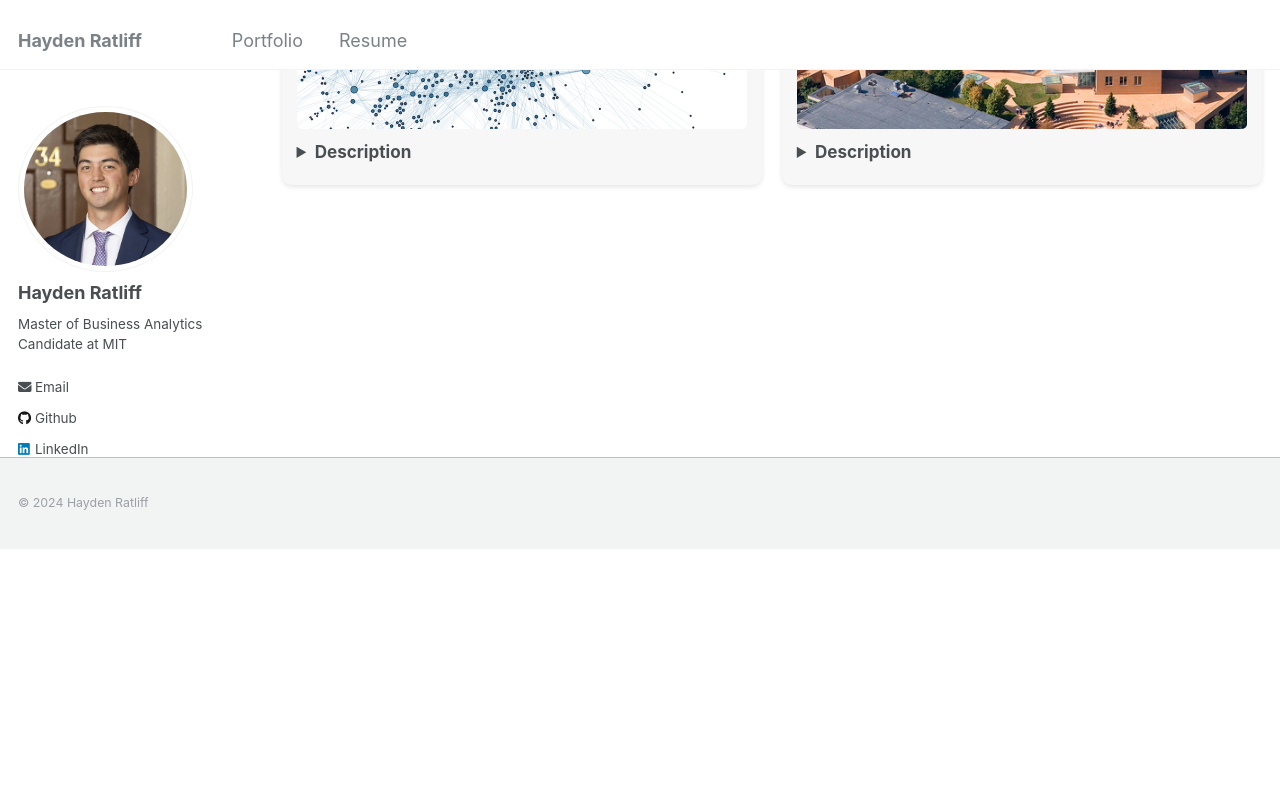
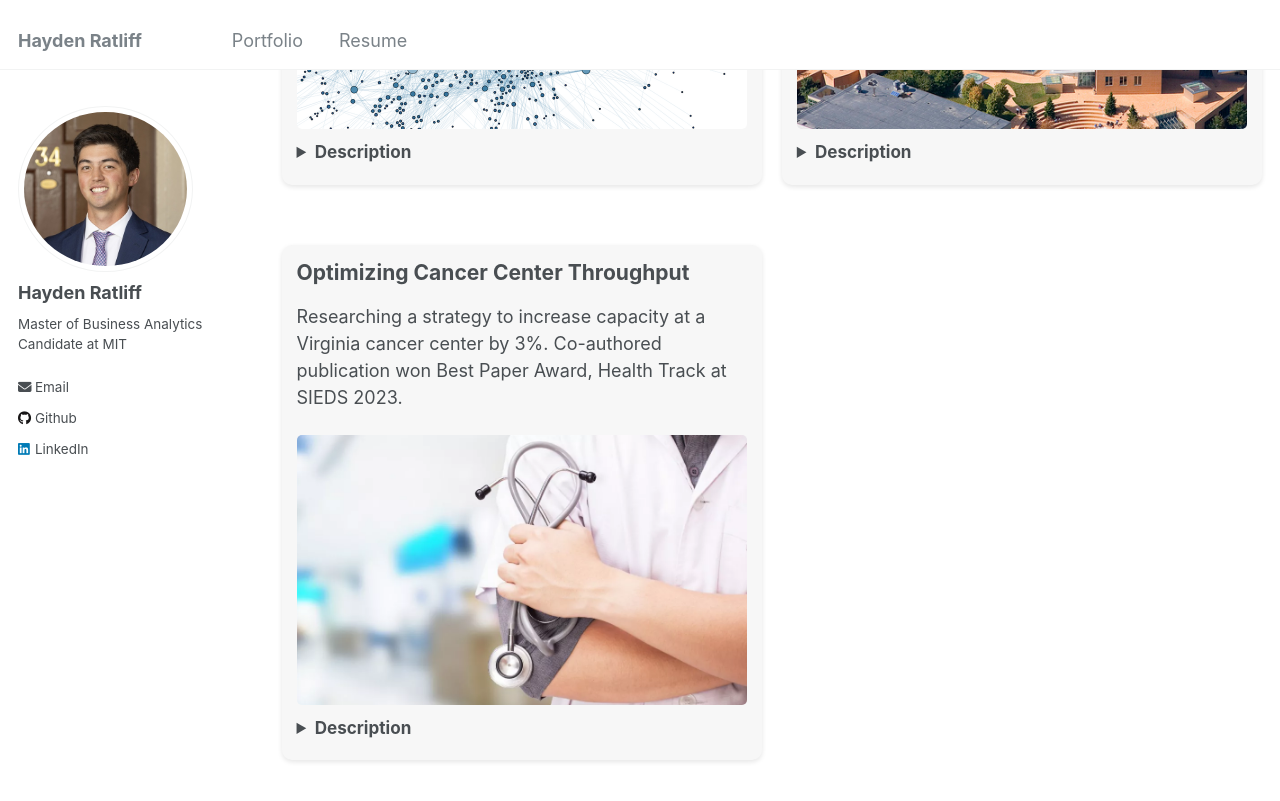
Before and after one commit to haydenratliff/haydenratliff.github.io, a Jekyll site: the page built from _pages/portfolio.md, in a window 1280 px wide and 900 px high, scrolled down 553 px. Shown: the top 801 px of the window. Built offline with Jekyll 4.4.1, drawn with Linux system fonts in a browser that asks for light colours; before the commit the page ends 1102 px from its top, so only the background shows below that; part of the change alters nothing that is shown.

```diff
--- a/_data/portfolio.yml
+++ b/_data/portfolio.yml
@@ -20,7 +20,7 @@
     A dual-LLM approach to answering questions with context using Graph [Retrieval Augmented Generation](https://aws.amazon.com/what-is/retrieval-augmented-generation/), or [GraphRAG](https://neo4j.com/blog/graphrag-manifesto/).
 
     *Methods:*
-    1. The user asks a question to the chatbot.
+    1. The user asks the chatbot a question.
     2. The chatbot uses *[TinyLlama-1.1B-Chat-v1.0](https://huggingface.co/TinyLlama/TinyLlama-1.1B-Chat-v1.0)* to translate the question to Cypher Query Language using few-shot learning.
     3. The chatbot executes the generated query on a Neo4j Knowledge Graph database to retrieve context for the question.
     4. The chatbot uses *[deepset/roberta-base-squad2](https://huggingface.co/deepset/roberta-base-squad2)* to answer the question using the context extracted from the database. If no context is extracted or the query was invalid, answers "I don't know."
@@ -99,27 +99,28 @@
   item2: "**Report:** [Read PDF](https://github.com)"
   show: false
 
-- title: Optimizing Cancer Care Throughput
-  short_description: Developing a strategy to increase capacity at a Virginia cancer center by 3%. Best Paper Award, Health Track at SIEDS 2023.
+- title: Optimizing Cancer Center Throughput
+  short_description: Researching a strategy to increase capacity at a Virginia cancer center by 3%. Co-authored publication won Best Paper Award, Health Track at SIEDS 2023.
   full_description: |
-    An image-based system for navigating MIT's Stata Center, a notoriously complex building.
+    A systems-based approach to increasing throughput at a central Virginia cancer infusion center.
 
     *Methods:*
-    1. X
-    2. Y
-    3. Z
+    - Conducted live observations and interviews with nurses, schedulers, and pharmacists.
+    - Built a process map representation of the infusion center to visualize process inefficiencies.
+    - Calculated descriptive statistics to determine infusion chair utilization rate.
+    - Trained stepwise linear regression models to understand drivers of appointment length and drug mixing time.
+    - Used decision modeling and stakeholder input to identify drugs causing pharmacy bottleneck.
 
     *Results:*
-    - Item 1
-    - Item 2
+    - Proposed strategy to improve capacity while holding nurse staffing constant due to the ongoing nurse shortage.
+    - Found that capacity could be increased by 3% by decreasing the scheduled buffer time for follow-up appointments by 10 minutes, saving 820 minutes per day.
+    - Identified chair idle time as a key driver of inefficiency; proposed five candidate drugs for a drug pre-mixing pilot study to reduce chair idle time.
 
-    This project was conducted in collaboration with Krish Datta and Sara Pasquino, as part of MIT's 6.8300: Advances in Computer Vision course.
-    An image-based system for navigating MIT's Stata Center, a notoriously complex building.
+    This research was conducted in collaboration with Anna Bustamante and Devon Zavacky and advised by Prof. Rupa Valdez, as part of our UVA Systems Engineering Capstone.
   image: /images/portfolio/doctor_cropped.png
-  item1: "**Code:** Coming soon!"
+  item1: "**Code:** Currently private; will be published soon!"
   # item1: "**Code:** [View on GitHub](https://github.com/haydenratliff/optimizing-infusion-center-throughput)"
   item2: "**Publication:** [Read on IEEE](http://doi.org/10.1109/SIEDS58326.2023.10137795)"
-  show: false
 
 - title: Visualizing Education Inequality
   short_description: Coming soon!
```
